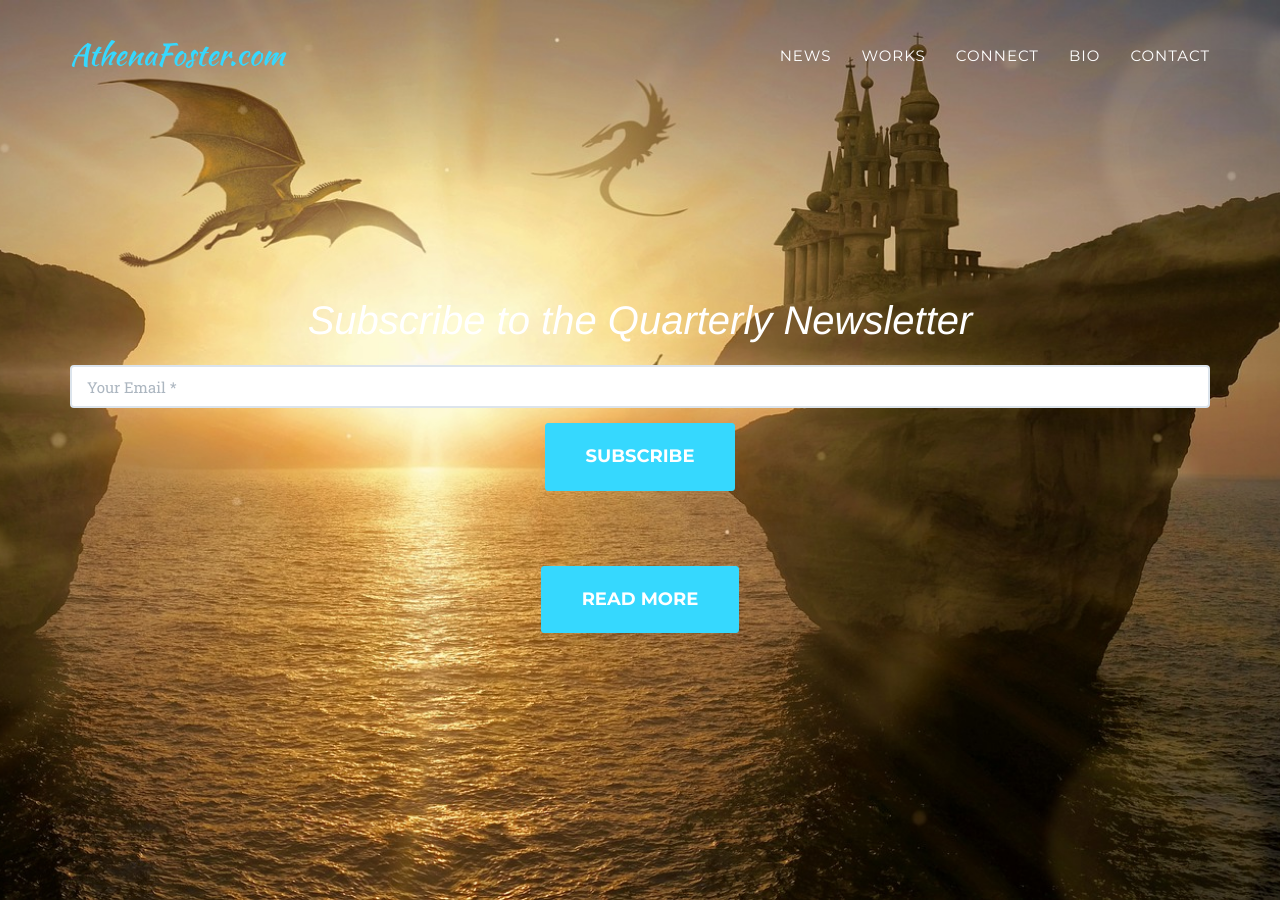
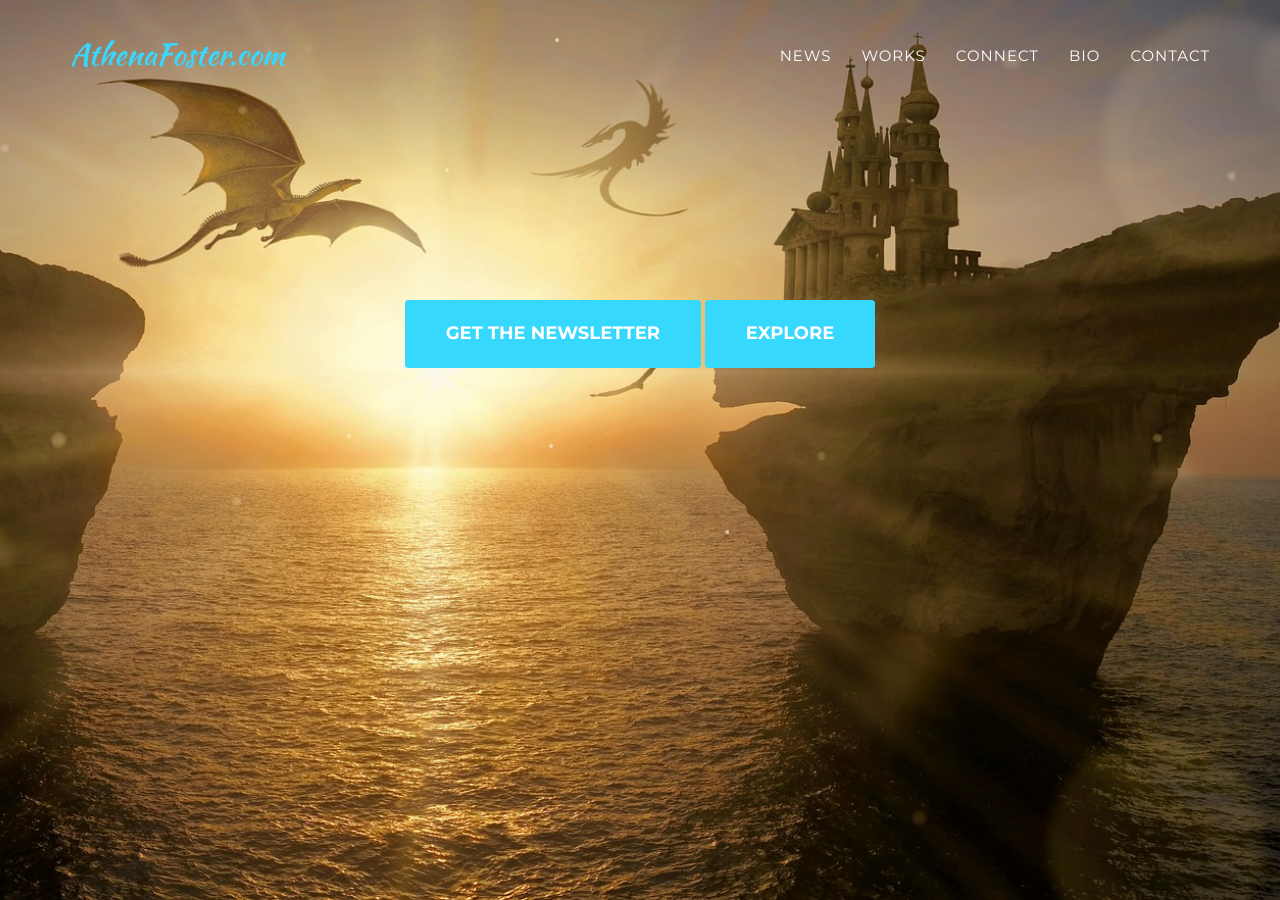
Before and after one commit to AthenaFoster/athenafoster.com, a Jekyll site: the page built from index.html, in a window 1280 px wide and 900 px high. Built offline with Jekyll 4.4.1, drawn with Linux system fonts in a browser that asks for light colours; some web fonts are replaced.

Commit message:
Make Newsletter call to action a button

```diff
--- a/_includes/header.html
+++ b/_includes/header.html
@@ -2,10 +2,8 @@
     <header>
         <div class="container">
             <div class="intro-text">
-                <div class="intro-lead-in">Subscribe to the Quarterly Newsletter</div>
-                <input type="email" class="form-control" placeholder="Your Email *" id="newsletter-email" required="" data-validation-required-message="Please enter your email address." aria-invalid="false">
-                <div id="subscribe"><a href="#" class="btn btn-xl">Subscribe</a></div>
-                <div id="read-more"><a href="#news" class="page-scroll btn btn-xl">Read More</a></div>
+                <a id="subscribe" href="#" class="btn btn-xl">Get the Newsletter</a>
+                <a id="explore" href="#news" class="page-scroll btn btn-xl">Explore</a>
             </div>
         </div>
     </header>
--- a/home.css
+++ b/home.css
@@ -17,11 +17,3 @@ header {
 .section-subheading {
   display: none;
 }
-
-#subscribe {
-  margin-top: 1em;
-}
-
-#read-more {
-  margin-top: 5em;
-}
```
